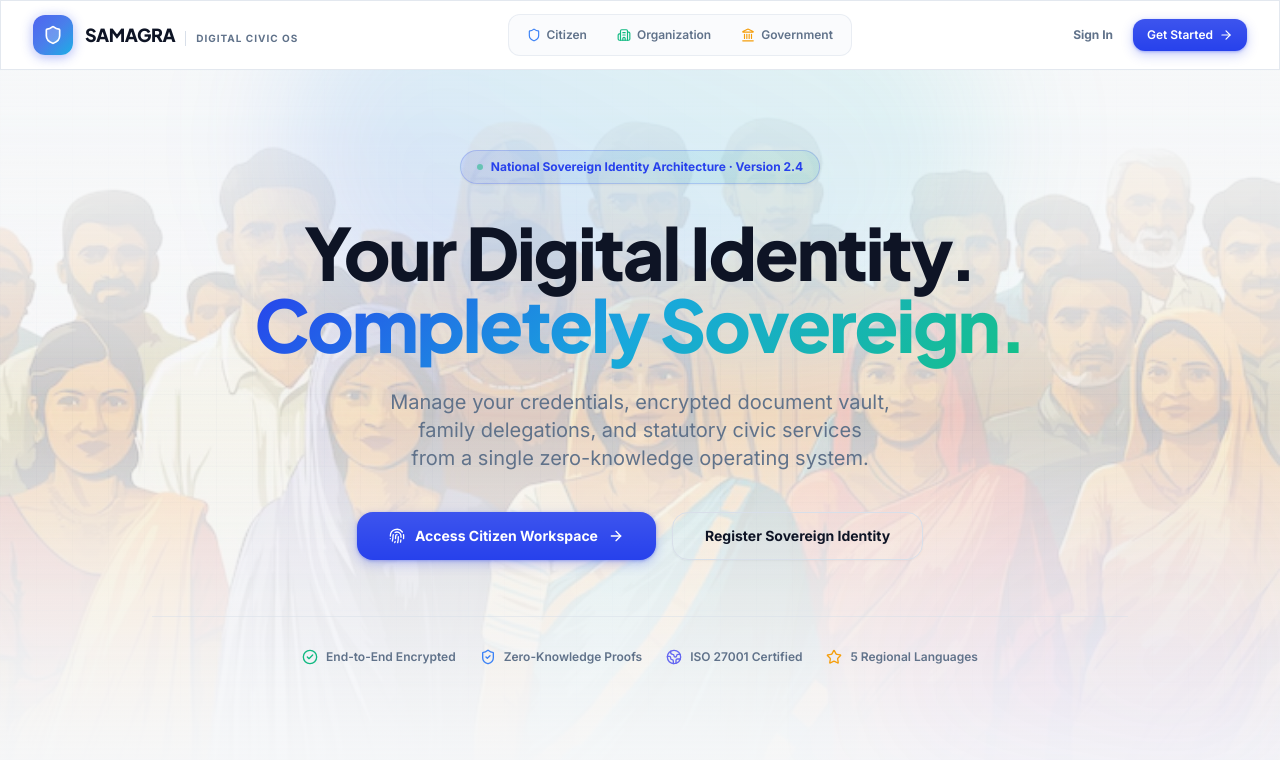
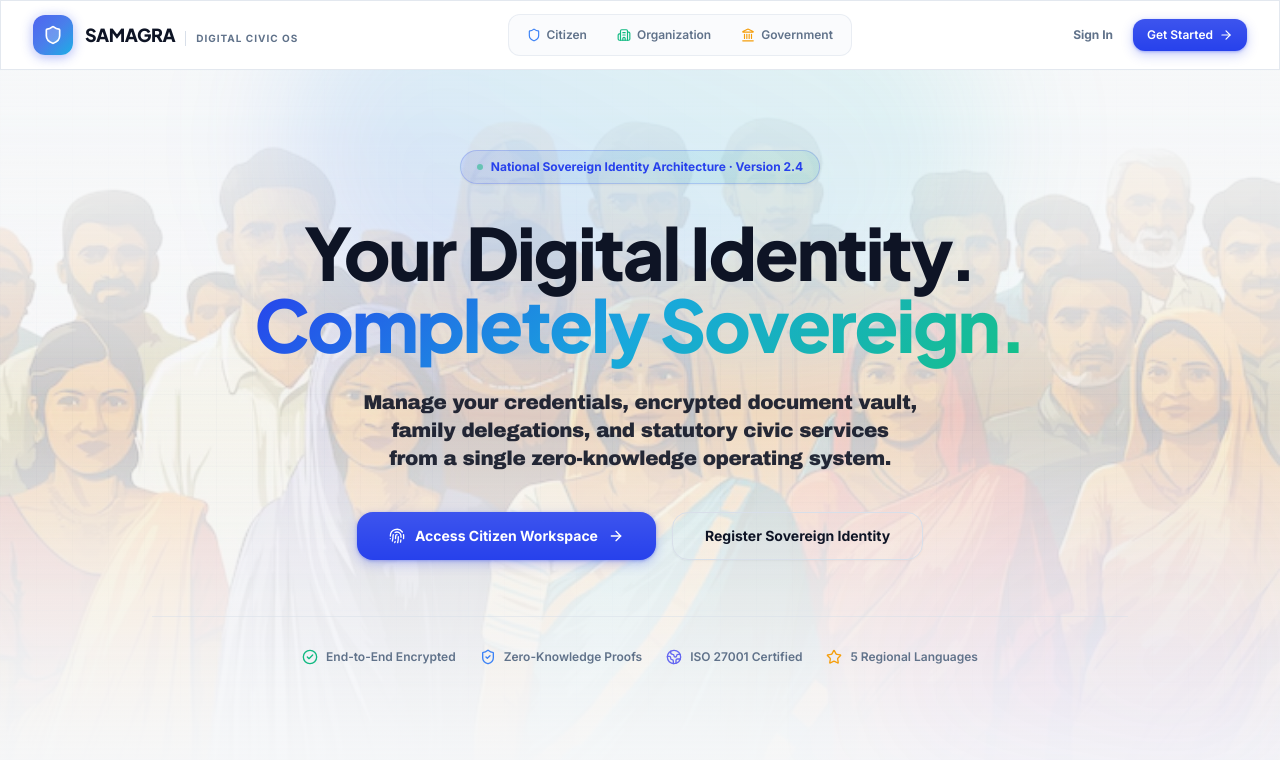
Before and after one commit to raghavendrac2006/project1, a React (Vite) app: page / in a window 1280 px wide. Shown: the top 760 px of the page. Built offline with nearby package versions, Linux system fonts and the light colour scheme.

Commit message:
style: set hero description to bold Arial Black font

```diff
--- a/src/pages/LandingPage.tsx
+++ b/src/pages/LandingPage.tsx
@@ -268,10 +268,13 @@ export function LandingPage() {
             </span>
           </h1>
 
-          <p className={cn(
-            'mt-5 sm:mt-7 text-sm sm:text-lg md:text-xl text-muted-foreground max-w-2xl mx-auto leading-relaxed text-balance transition-all duration-700 delay-200',
-            heroVisible ? 'opacity-100 translate-y-0' : 'opacity-0 translate-y-4'
-          )}>
+          <p
+            className={cn(
+              'mt-5 sm:mt-7 text-sm sm:text-lg md:text-xl font-bold tracking-tight text-foreground/90 max-w-2xl mx-auto leading-relaxed text-balance transition-all duration-700 delay-200',
+              heroVisible ? 'opacity-100 translate-y-0' : 'opacity-0 translate-y-4'
+            )}
+            style={{ fontFamily: "'Arial Black', 'Arial-BoldMT', Gadget, sans-serif" }}
+          >
             Manage your credentials, encrypted document vault, family delegations, and statutory civic services from a single zero-knowledge operating system.
           </p>
 
```
